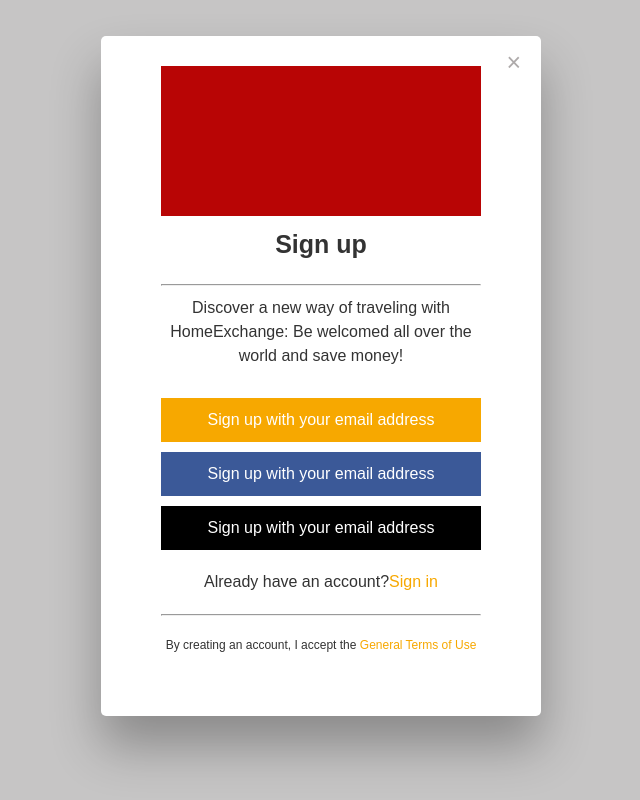
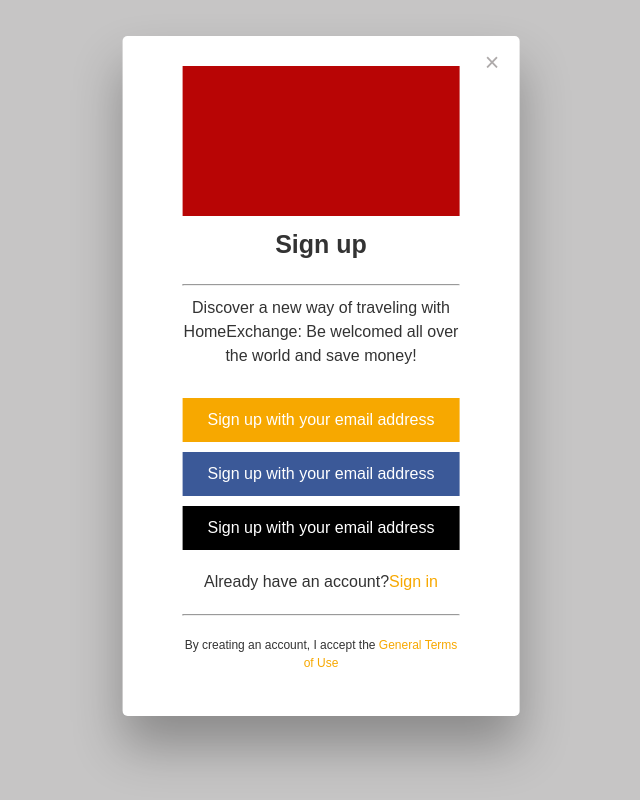
Before and after one commit to aminesoudassi/Pfe_Aho, a plain HTML site: page index.html in a window 1280 px wide. Both pictures are taken after a click on the button "Show modal 1". Shown: the whole page, without its empty margins (319-959 px from the left). Drawn offline with Linux system fonts and the light colour scheme.

Commit message:
Update style.css

```diff
--- a/style.css
+++ b/style.css
@@ -68,8 +68,10 @@ p {
   top: 47%;
   left: 50%;
   transform: translate(-50%, -50%);
-  width: 440px;
-  height: 680px;
+/*   width: 440px;
+  height: 680px; */
+  width: 31%;
+  height: 85%;
   background-color: white;
   padding: 6rem;
   border-radius: 5px;
```
